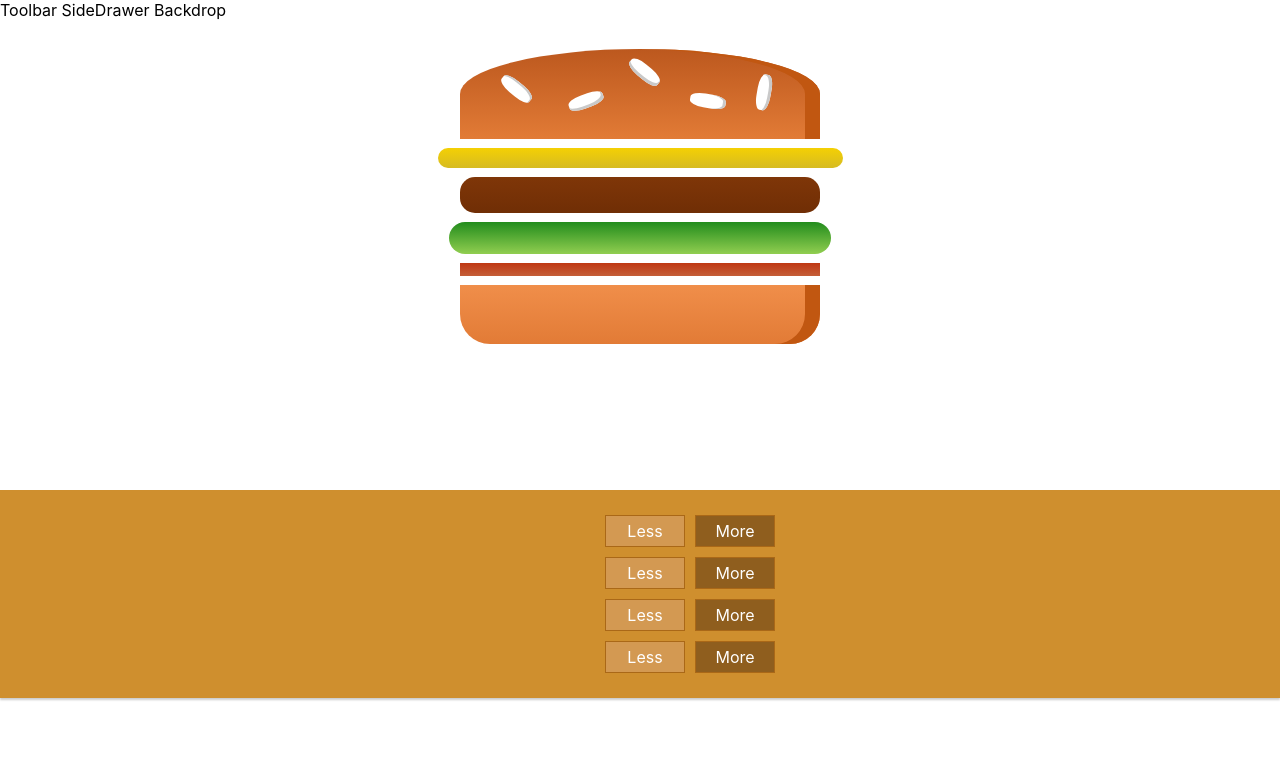
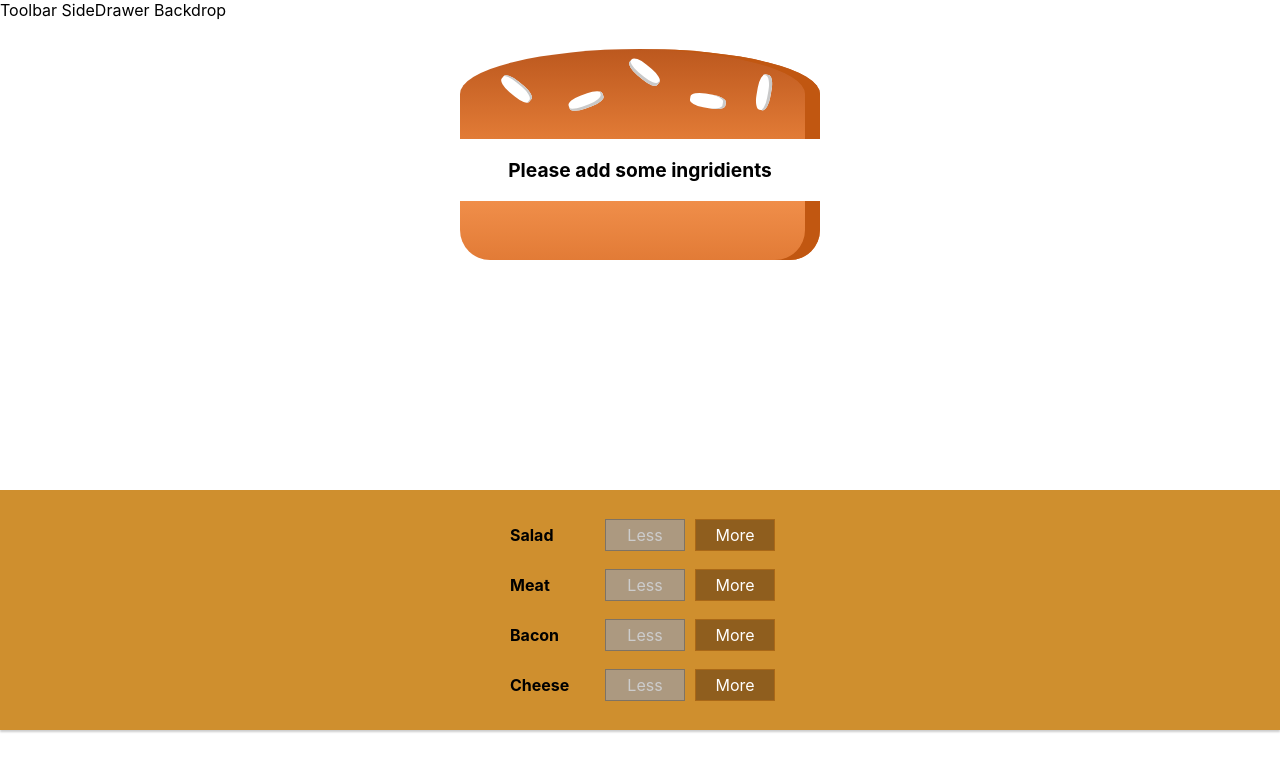
Before and after one commit to ivanKoretskyy/burger, a React (Create React App) app: page / in a window 1280 px wide. Shown: the top 772 px of the page. Built offline with nearby package versions, Linux system fonts and the light colour scheme.

Commit message:
implement remove handler

```diff
--- a/src/components/BuildControls/BuildControl/BuildControl.js
+++ b/src/components/BuildControls/BuildControl/BuildControl.js
@@ -4,8 +4,14 @@ import classes from "./BuildControl.module.css";
 const buildControl = props => {
   return (
     <div className={classes.BuildControl}>
-      <div className={classes.Label}>{props.Label}</div>
-      <button className={classes.Less}>Less</button>
+      <div className={classes.Label}>{props.label}</div>
+      <button
+        className={classes.Less}
+        onClick={props.removeIngridient}
+        disabled={props.disabled}
+      >
+        Less
+      </button>
       <button className={classes.More} onClick={props.addIngridient}>
         More
       </button>
--- a/src/components/BuildControls/BuildControls.js
+++ b/src/components/BuildControls/BuildControls.js
@@ -17,7 +17,9 @@ const buildControls = props => {
           type={el.type}
           label={el.label}
           key={el.type}
+          disabled={props.ingridients[el.type] < 1}
           addIngridient={() => props.addIngridient(el.type)}
+          removeIngridient={() => props.removeIngridient(el.type)}
         />
       ))}
     </div>
--- a/src/containers/BurgerBuilder/BurgerBuilder.js
+++ b/src/containers/BurgerBuilder/BurgerBuilder.js
@@ -2,14 +2,22 @@ import React, { Component } from "react";
 import Burger from "../../components/Burger/Burger";
 import BuildControls from "../../components/BuildControls/BuildControls";
 
+const INGRIDIENT_PRICE = {
+  cheese: 2,
+  meat: 1.5,
+  salad: 3,
+  bacon: 2
+};
+
 class BurgerBuilder extends Component {
   state = {
     ingridients: {
-      cheese: 1,
-      meat: 1,
-      salad: 1,
-      bacon: 1
-    }
+      cheese: 0,
+      meat: 0,
+      salad: 0,
+      bacon: 0
+    },
+    totalPrice: 5
   };
 
   addHandler = type => {
@@ -18,14 +26,29 @@ class BurgerBuilder extends Component {
       ...this.state.ingridients,
       [type]: amount
     };
-    this.setState({ ingridients });
+    const totalPrice = this.state.totalPrice + INGRIDIENT_PRICE[type];
+    this.setState({ ingridients, totalPrice });
+  };
+  removeHandler = type => {
+    const amount = this.state.ingridients[type] - 1;
+    if (amount < 0) return;
+    const ingridients = {
+      ...this.state.ingridients,
+      [type]: amount
+    };
+    const totalPrice = this.state.totalPrice - INGRIDIENT_PRICE[type];
+    this.setState({ ingridients, totalPrice });
   };
 
   render() {
     return (
       <div>
         <Burger ingridients={this.state.ingridients} />
-        <BuildControls addIngridient={this.addHandler} />
+        <BuildControls
+          addIngridient={this.addHandler}
+          removeIngridient={this.removeHandler}
+          ingridients={this.state.ingridients}
+        />
       </div>
     );
   }
```
